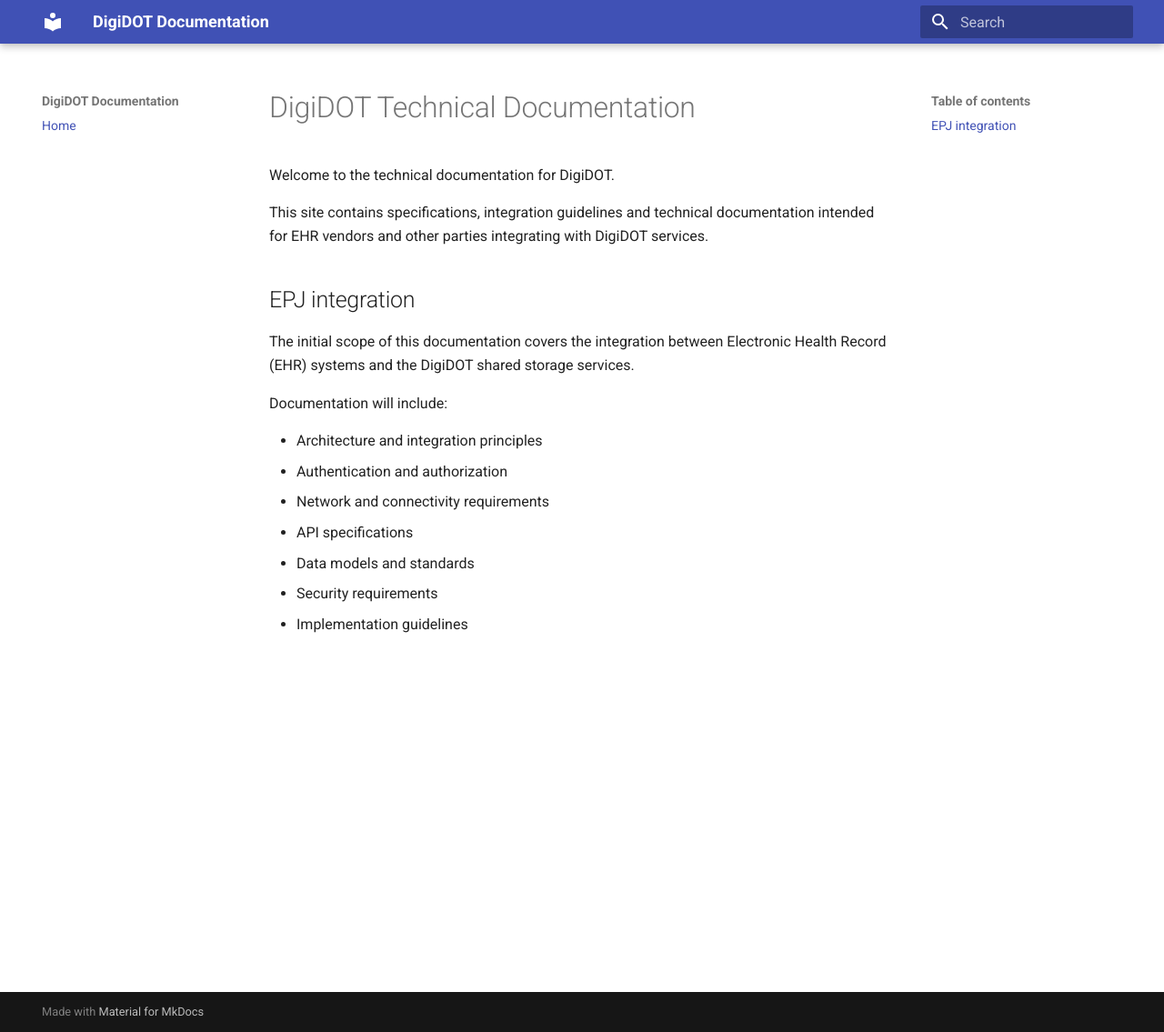
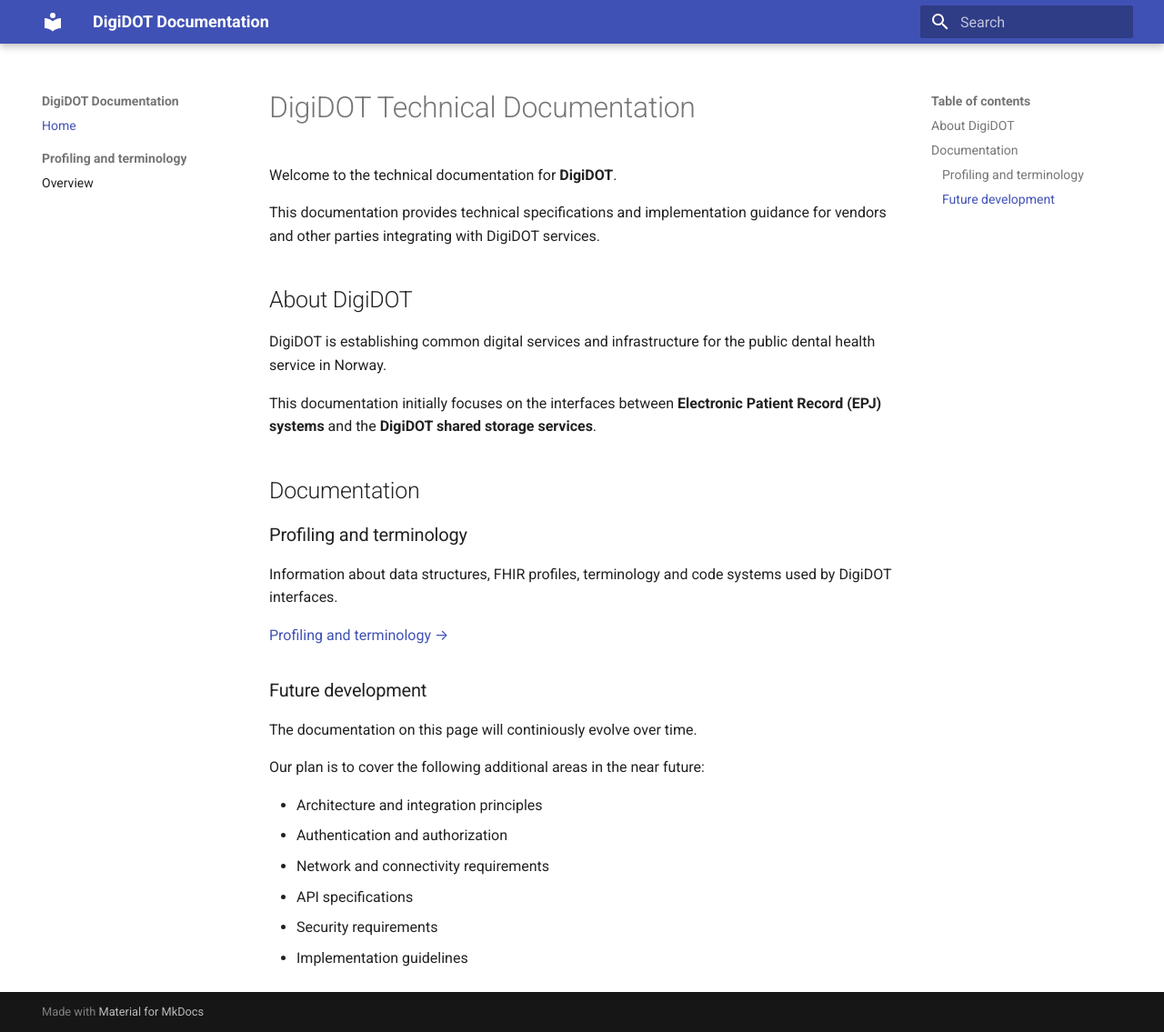
Before and after one commit to novariiks/digidot-documentation, an MkDocs documentation site: the page built from docs/index.md, in a window 1280 px wide and 1135 px high. Shown: the whole window at 91% size. Built offline with MkDocs 1.6.1 and Material for MkDocs 9.7.7, drawn with Linux system fonts in a browser that asks for light colours.

Commit message:
Added initial plan and contents

```diff
--- a/docs/index.md
+++ b/docs/index.md
@@ -1,19 +1,32 @@
 # DigiDOT Technical Documentation
 
-Welcome to the technical documentation for DigiDOT.
+Welcome to the technical documentation for **DigiDOT**.
 
-This site contains specifications, integration guidelines and technical documentation intended for EHR vendors and other parties integrating with DigiDOT services.
+This documentation provides technical specifications and implementation guidance for vendors and other parties integrating with DigiDOT services.
 
-## EPJ integration
+## About DigiDOT
 
-The initial scope of this documentation covers the integration between Electronic Health Record (EHR) systems and the DigiDOT shared storage services.
+DigiDOT is establishing common digital services and infrastructure for the public dental health service in Norway.
 
-Documentation will include:
+This documentation initially focuses on the interfaces between **Electronic Patient Record (EPJ) systems** and the **DigiDOT shared storage services**.
+
+## Documentation
+
+### Profiling and terminology
+
+Information about data structures, FHIR profiles, terminology and code systems used by DigiDOT interfaces.
+
+[Profiling and terminology →](data/)
+
+### Future development
+
+The documentation on this page will continiously evolve over time.
+
+Our plan is to cover the following additional areas in the near future:
 
 - Architecture and integration principles
 - Authentication and authorization
 - Network and connectivity requirements
 - API specifications
-- Data models and standards
 - Security requirements
 - Implementation guidelines
--- a/mkdocs.yml
+++ b/mkdocs.yml
@@ -25,3 +25,34 @@ markdown_extensions:
 
 nav:
   - Home: index.md
+
+  # - Getting started:
+  #     - Overview: getting-started/index.md
+
+  # - Architecture:
+  #     - Overview: architecture/index.md
+  #     - System context: architecture/system-context.md
+  #     - Integration overview: architecture/integration-overview.md
+
+  # - EPJ integration:
+  #     - Overview: integration/index.md
+  #     - Connectivity: integration/connectivity.md
+  #     - Authentication: integration/authentication.md
+  #     - Authorization: integration/authorization.md
+
+  # - API:
+  #     - Overview: api/index.md
+  #     - Conventions: api/conventions.md
+  #     - Error handling: api/error-handling.md
+
+  - Profiling and terminology:
+      - Overview: data/index.md
+      # - Profiling: data/profiling.md
+      # - Terminology: data/terminology.md
+      # - Implementation guide: data/implementationguide.md
+
+  # - Security:
+  #     - Overview: security/index.md
+  #     - Requirements: security/requirements.md
+
+  #- References: references/index.md
```
Also changed, not shown: docs/data/index.md (added, +19 -0 lines).
